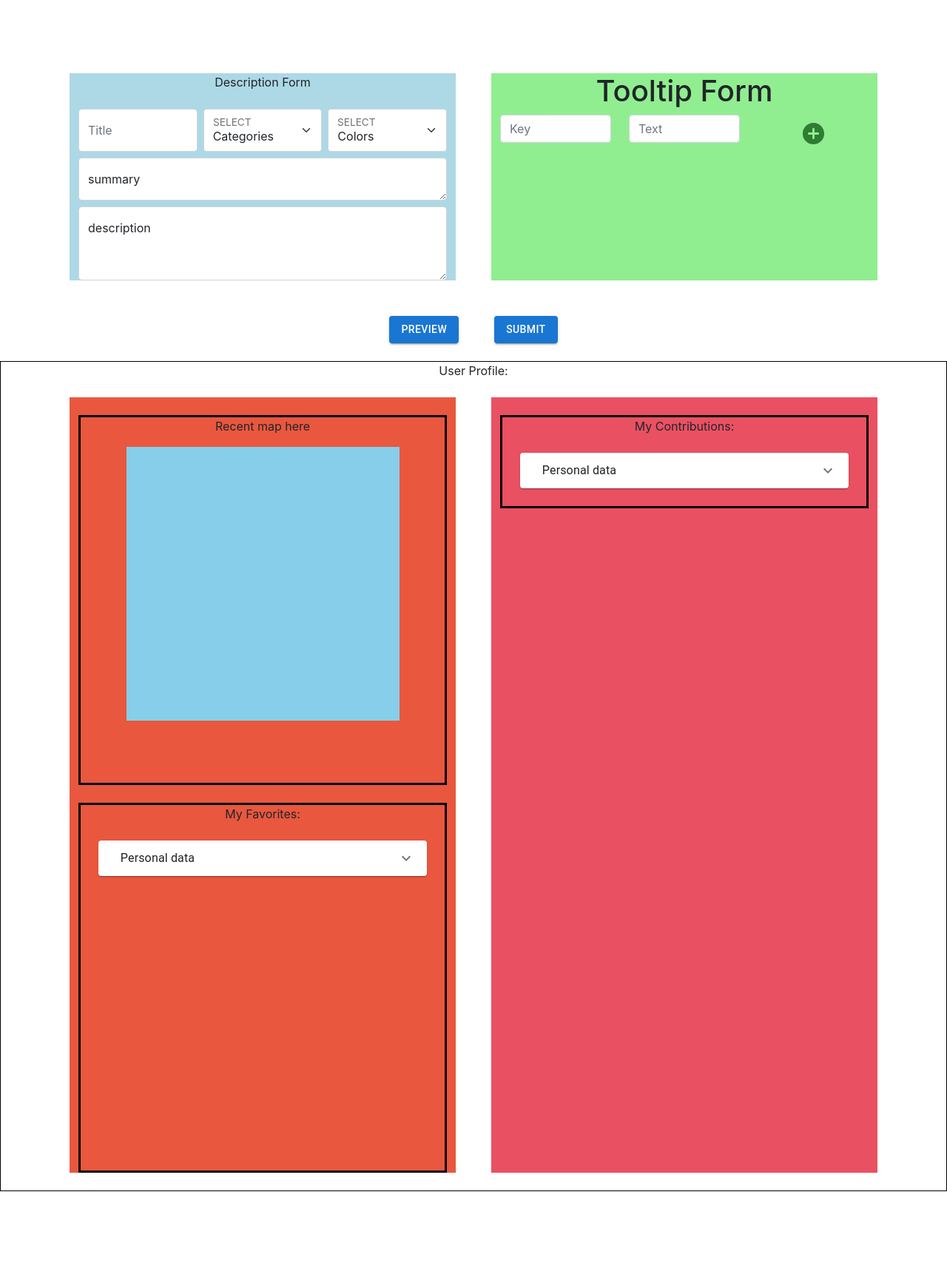
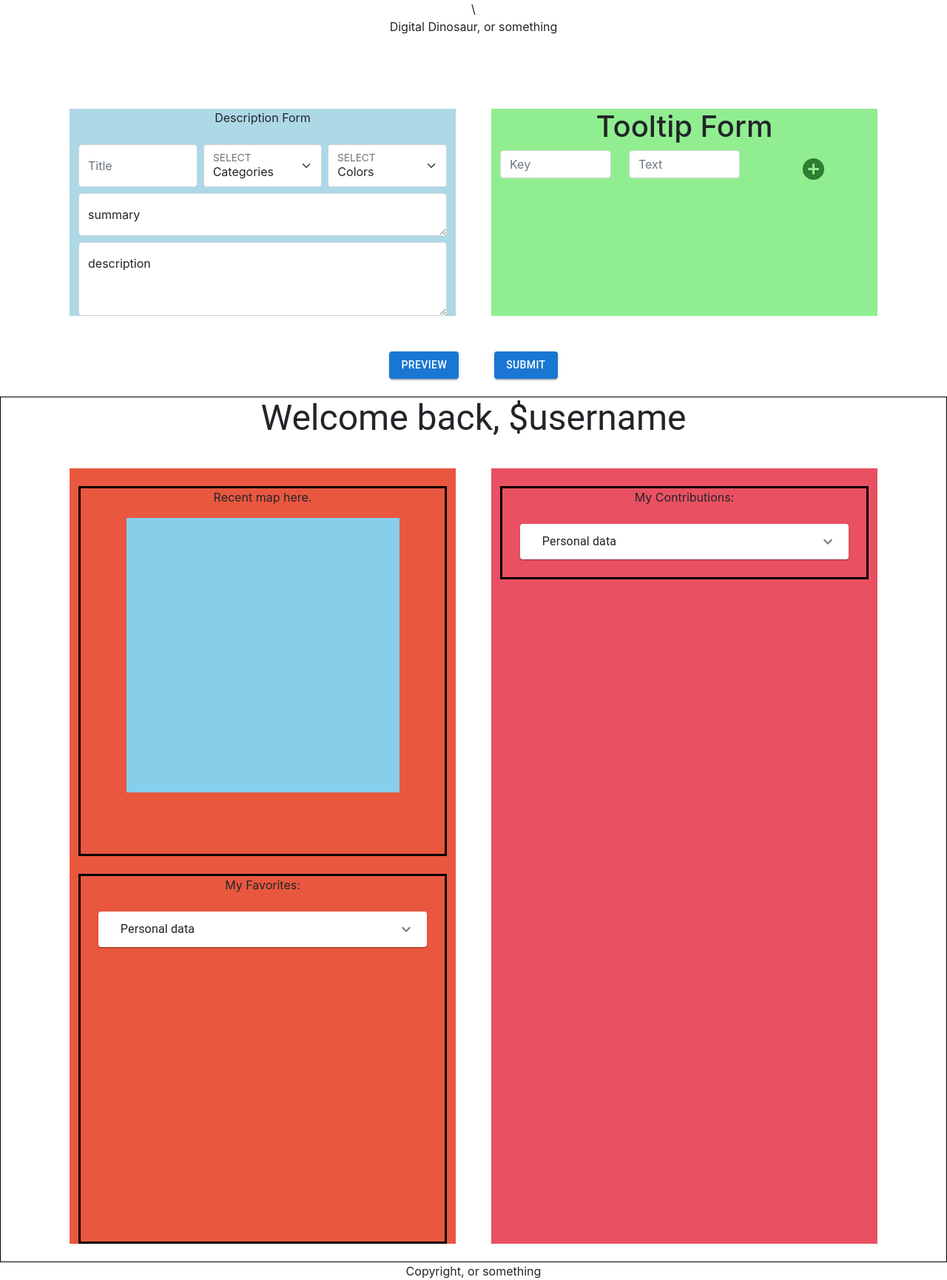
Before and after one commit to jeffreyjtech/infinite-landscape, a React (Create React App) app: page /profile in a window 1280 px wide. Shown: the whole page at 74% size. Before the commit the page ends 1610 px from the top, so only its background shows below. Built offline with nearby package versions, Linux system fonts and the light colour scheme.

Commit message:
adds footer, header, and component for user information in the profile page

```diff
--- a/src/App.js
+++ b/src/App.js
@@ -5,15 +5,23 @@ import "./App.css";
 // import 'bootstrap/dist/css/bootstrap.css';
 import Profile from "./components/UserProfile/index.js";
 import Form from "./components/Form";
+import Header from "./components/Header";
+import Footer from "./components/Footer";
 function App() {
   return (
-    <div className="App">
+    <div className="App">\
+    <div id='header'>
+      <Header />
+    </div>
       <div id="form">
         <Form />
       </div>
       <div id="profile">
         <Profile />
       </div>
+      <div id='foorter'>
+        <Footer />
+      </div>
     </div>
   );
 }
--- a/src/components/Footer/index.js
+++ b/src/components/Footer/index.js
@@ -0,0 +1,9 @@
+function Header(){
+  return(
+    <div>
+      Copyright, or something
+    </div>
+  )
+}
+
+export default Header;
--- a/src/components/Header/index.js
+++ b/src/components/Header/index.js
@@ -0,0 +1,9 @@
+function Header(){
+  return(
+    <div>
+      Digital Dinosaur, or something
+    </div>
+  )
+}
+
+export default Header;
--- a/src/components/UserProfile/index.js
+++ b/src/components/UserProfile/index.js
@@ -9,6 +9,9 @@ import Col from 'react-bootstrap/Col'
 import Row from 'react-bootstrap/Row'
 import Container from 'react-bootstrap/Container'
 
+//IMPORTS: from MUI
+import Typography from '@mui/material/Typography';
+
 
 ///////IMPORTANT INFO////////////////
 ///In case rendering all of the Accordians becomes performant heavy and we get bottlenecks please///
@@ -19,11 +22,18 @@ import Container from 'react-bootstrap/Container'
 ////////////////////////////////////
 
 function Profile(props) {
+
+  //make API CALLS -> Required data: Recents where id === user.id
+  //                                 Contributions where id === user.id
+  //                                 Favorites where id === user.id
+
+  //pass data as props to children components
+
   return (
     <>
-      <header>
-        User Profile:
-      </header>
+      <Typography variant="h3" component="div" gutterBottom>
+        Welcome back, ${'username'}
+      </Typography>
       <Container>
         <Row>
           <Col className='w-50 m-4' style={{ backgroundColor: '#E9573F' }}>
--- a/src/components/UserProfile/my-contributions/index.js
+++ b/src/components/UserProfile/my-contributions/index.js
@@ -19,7 +19,9 @@ function Contributions(props) {
     <div className='mt-4' style={{ border: 'solid 3px black' }}>
       <p>My Contributions:</p>
       <div className='m-4'>
-        {/* insert map here to iterate over data and populate data correctly */}
+        {/* insert map here to iterate over data and populate data correctly
+          props.data.map((value)=>{})
+        */}
         <Accordion expanded={expanded === 'panel1'} onChange={handleChange('panel1')}>
           <AccordionSummary
             expandIcon={<ExpandMoreIcon />}
--- a/src/components/UserProfile/my-favorites/index.js
+++ b/src/components/UserProfile/my-favorites/index.js
@@ -19,7 +19,9 @@ function Favorites(props) {
     <div className='mt-4' style={{ height: '500px', border: 'solid 3px black' }}>
       <p>My Favorites:</p>
       <div className='m-4'>
-        {/* insert map here to iterate over data and populare accordians appriopriatley */}
+        {/* insert map here to iterate over data and populare accordians appriopriatley
+          props.data.map((value)=>{})
+        */}
         <Accordion expanded={expanded === 'panel4'} onChange={handleChange('panel4')}>
           <AccordionSummary
             expandIcon={<ExpandMoreIcon />}
--- a/src/components/UserProfile/my-recent-map/index.js
+++ b/src/components/UserProfile/my-recent-map/index.js
@@ -4,7 +4,7 @@ function recentlyVisited(props) {
   return (
     <div className='mt-4' style={{ height: '500px', border: 'solid 3px black' }}>
       <p>
-        Recent map here
+        Recent map here.
       </p>
       <div className='w-75 h-75' style={{ backgroundColor: 'skyblue', justifyContent: 'center', margin: 'auto' }}>
       </div>
```
